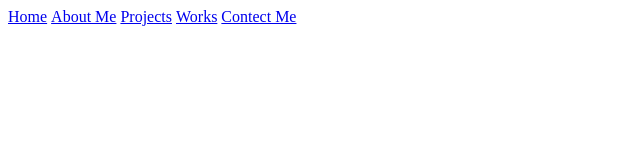
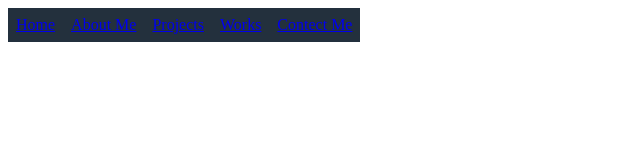
Before and after one commit to jeff70158/jeff70158.github.io, a plain HTML site: page index.html in a window 1280 px wide. Shown: the whole page, without its empty margins (0-640 px from the left). Drawn offline with Linux system fonts and the light colour scheme.

Commit message:
Update home.css

```diff
--- a/css/home.css
+++ b/css/home.css
@@ -6,4 +6,10 @@ ul {
 }
 li {
     display: inline;
+    float: left;
 }
+a {
+    display: block;
+    padding: 8px;
+    background-color: #23303d;
+}
```
